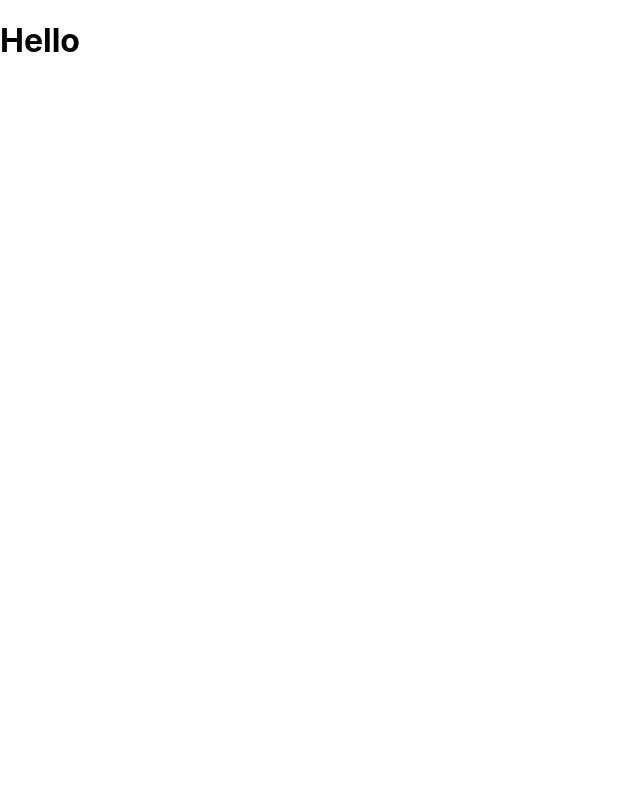
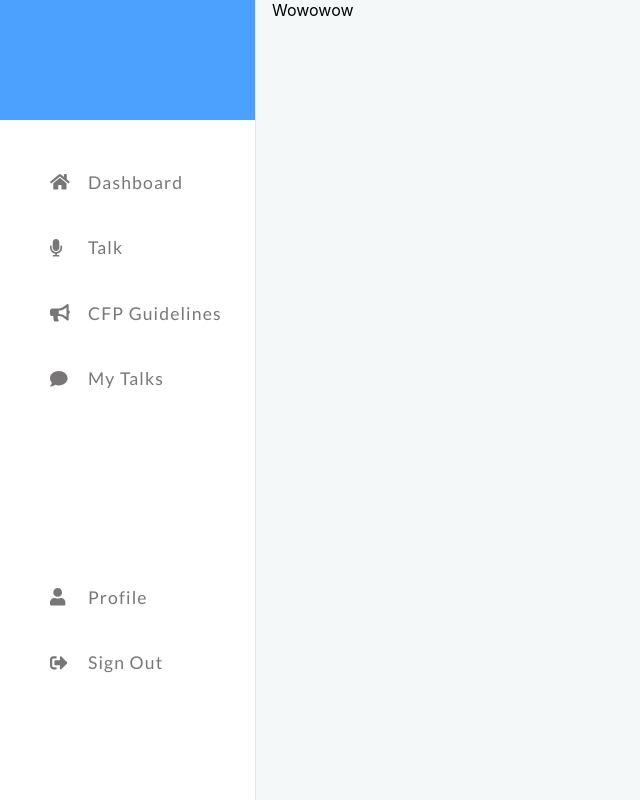
Before and after one commit to neerajp99/evnt, a React (Create React App) app in the folder speaker/client/: page /dashboard in a window 1280 px wide. Shown: the whole page, without its empty margins (0-640 px from the left). Built offline with nearby package versions, Linux system fonts and the light colour scheme; sample sign-in values are in the browser's storage.

Commit message:
Update dashboard component

```diff
--- a/speaker/client/src/components/dashboard/dashboard.js
+++ b/speaker/client/src/components/dashboard/dashboard.js
@@ -1,9 +1,20 @@
-import React from "react";
+import React, { Component } from "react";
+import { Link } from "react-router-dom";
+import Side from "../sidebar/Sidebar"
+import {
+  Container,
+  InnerContainer,
+} from "../../styles/Commons";
 
-const Dashboard = () => {
+class Dashboard extends Component {
+  render() {
     return (
-        <h1> Hello </h1>
-    )
+      <Container>
+        <Side />
+        <InnerContainer>Wowowow</InnerContainer>
+      </Container>
+    );
+  }
 }
 
-export default Dashboard
+export default Dashboard;
```
Also changed, not shown: speaker/client/src/components/dashboard/styles/Dashboard.js (added).
